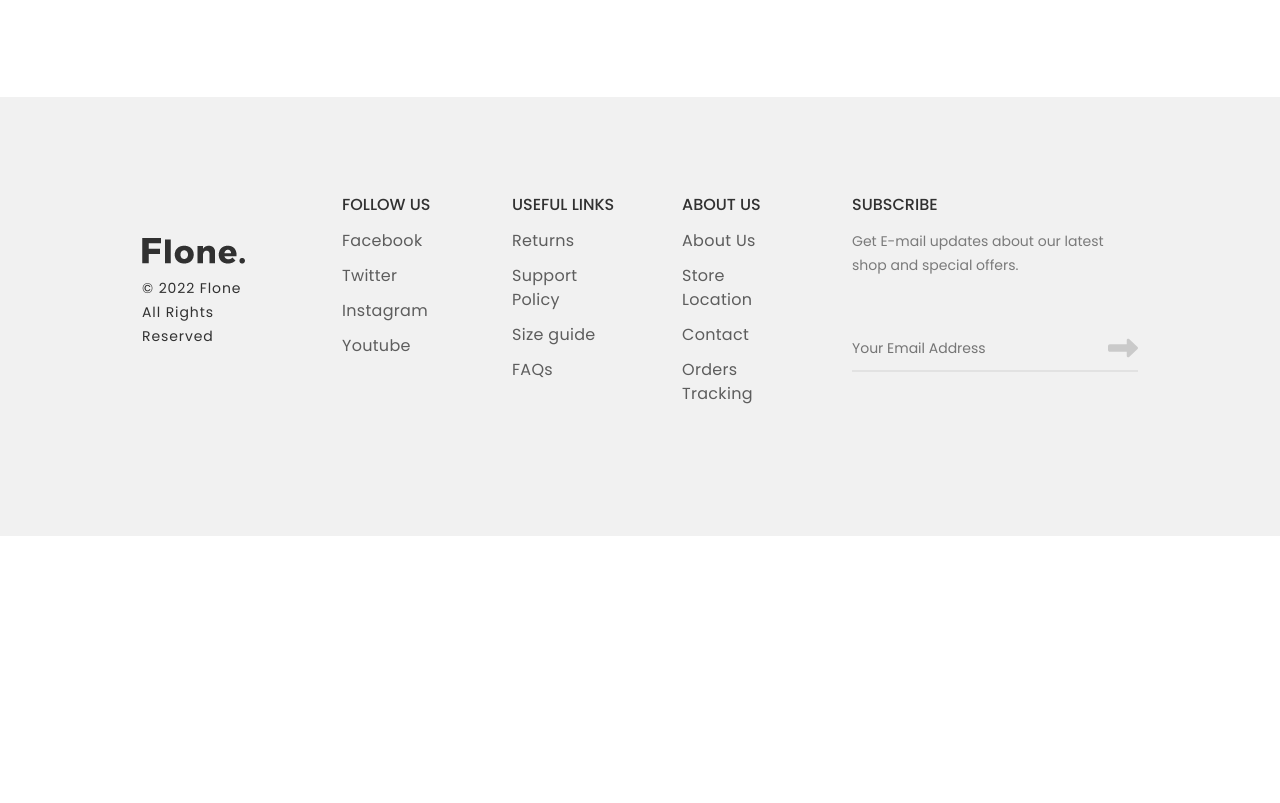
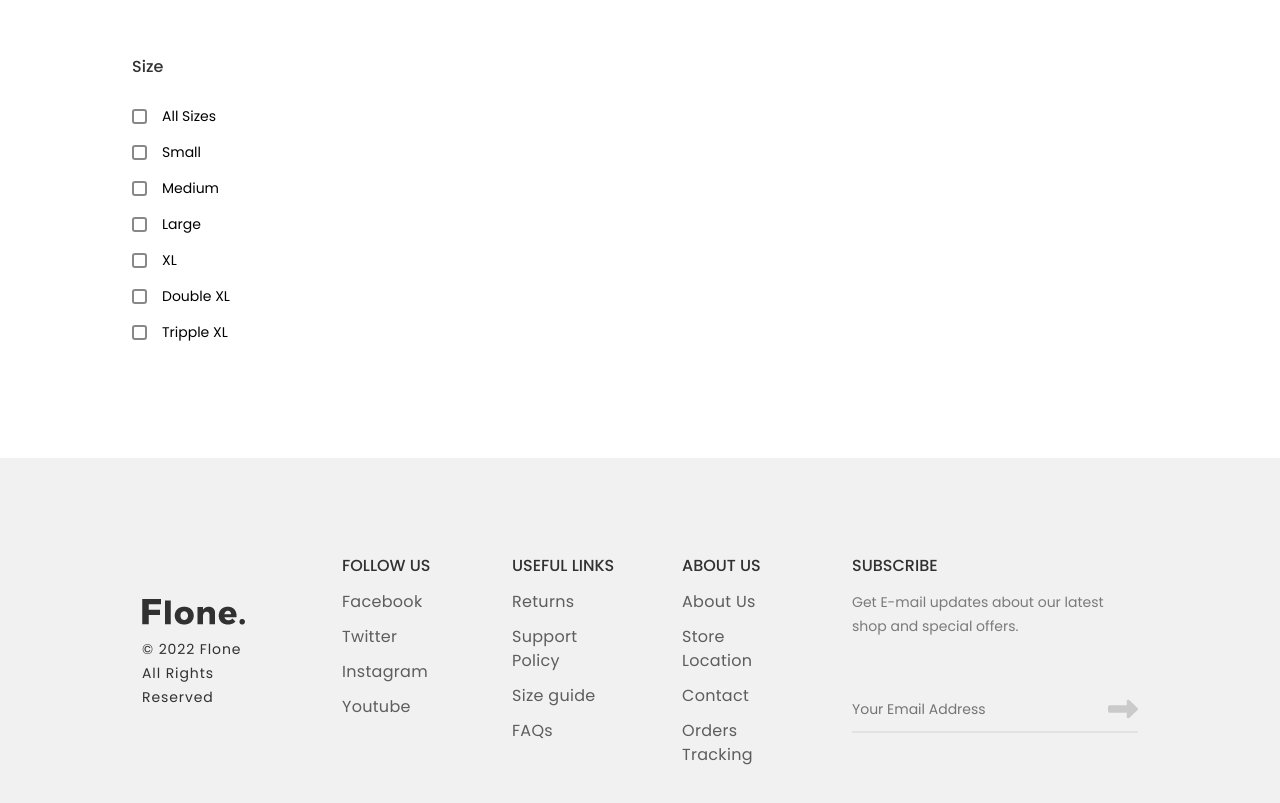
Before and after one commit to gm-nayeem/E-Commerce-Website, a website: page shop.html in a window 1280 px wide. Shown: the part 1206-2009 px from the top of the page. Before the commit the page ends 1742 px from the top, so only its background shows below. Drawn offline with nearby package versions, Linux system fonts and the light colour scheme; files whose address does not match are found by name.

Commit message:
fix: categories

```diff
--- a/shop.html
+++ b/shop.html
@@ -335,6 +335,71 @@
                             </div>
                         </div>
 
+                        <!-- size widget -->
+                        <div class="sidebar-widget">
+                            <h4 class="pro-sidebar-title">Size</h4>
+                            <div class="sidebar-widget-list">
+                                <ul>
+                                    <li>
+                                        <div class="sidebar-widget-list-left">
+                                            <button class="checkbox-btn">
+                                                <span class="checkmark"></span>
+                                                All Sizes
+                                            </button>
+                                        </div>
+                                    </li>
+                                    <li>
+                                        <div class="sidebar-widget-list-left">
+                                            <button class="checkbox-btn">
+                                                <span class="checkmark"></span>
+                                                Small
+                                            </button>
+                                        </div>
+                                    </li>
+                                    <li>
+                                        <div class="sidebar-widget-list-left">
+                                            <button class="checkbox-btn">
+                                                <span class="checkmark"></span>
+                                                Medium
+                                            </button>
+                                        </div>
+                                    </li>
+                                    <li>
+                                        <div class="sidebar-widget-list-left">
+                                            <button class="checkbox-btn">
+                                                <span class="checkmark"></span>
+                                                Large
+                                            </button>
+                                        </div>
+                                    </li>
+                                    <li>
+                                        <div class="sidebar-widget-list-left">
+                                            <button class="checkbox-btn">
+                                                <span class="checkmark"></span>
+                                                XL
+                                            </button>
+                                        </div>
+                                    </li>
+                                    <li>
+                                        <div class="sidebar-widget-list-left">
+                                            <button class="checkbox-btn">
+                                                <span class="checkmark"></span>
+                                                Double XL
+                                            </button>
+                                        </div>
+                                    </li>
+                                    <li>
+                                        <div class="sidebar-widget-list-left">
+                                            <button class="checkbox-btn">
+                                                <span class="checkmark"></span>
+                                                Tripple XL
+                                            </button>
+                                        </div>
+                                    </li>
+                                </ul>
+                            </div>
+                        </div>
+
                     </div>
                 </div>
             </div>
```
